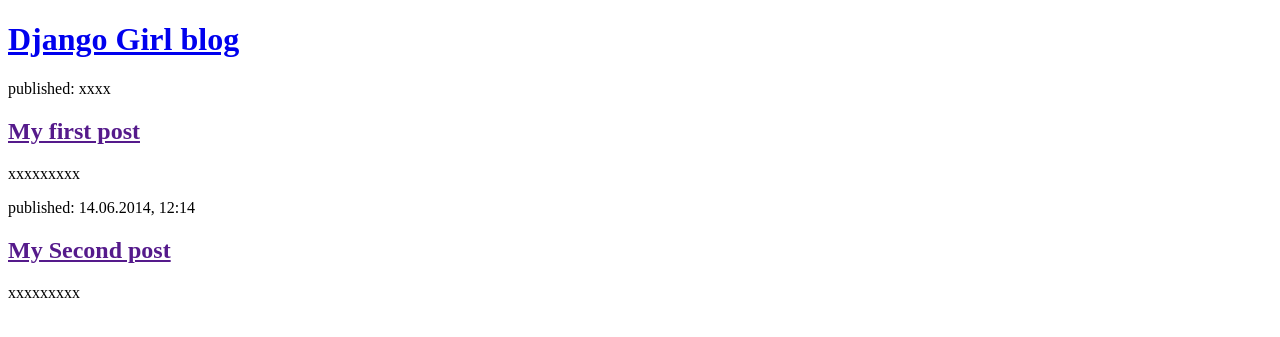
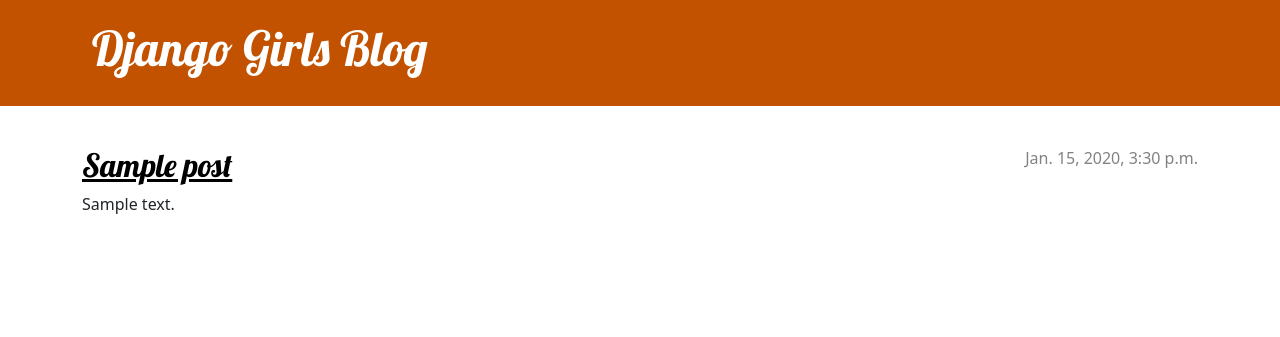
Before and after one commit to emht/django-girls-tutorial, a Django app: page / in a window 1280 px wide. Shown: the top 337 px of the page. Run offline with Django 4.2, Linux system fonts and the light colour scheme; tables that the repository leaves empty hold one stand-in row (values such as "Sample post").

Commit message:
Update Static_URL Add css and update frontend

```diff
--- /dev/null
+++ b/src/blog/static/css/blog.css
@@ -0,0 +1,70 @@
+.page-header {
+    background-color: #C25100;
+    margin-top: 0;
+    margin-bottom: 40px;
+    padding: 20px 20px 20px 40px;
+}
+
+.page-header h1,
+.page-header h1 a,
+.page-header h1 a:visited,
+.page-header h1 a:active {
+    color: #ffffff;
+    font-size: 36pt;
+    text-decoration: none;
+}
+
+h1,
+h2,
+h3,
+h4 {
+    font-family: 'Lobster', cursive;
+}
+
+.date {
+    color: #828282;
+}
+
+.save {
+    float: right;
+}
+
+.post-form textarea,
+.post-form input {
+    width: 100%;
+}
+
+.top-menu,
+.top-menu:hover,
+.top-menu:visited {
+    color: #ffffff;
+    float: right;
+    font-size: 26pt;
+    margin-right: 20px;
+}
+
+.post {
+    margin-bottom: 70px;
+}
+
+.post h2 a,
+.post h2 a:visited {
+    color: #000000;
+}
+
+.post > .date,
+.post > .actions {
+    float: right;
+}
+
+.btn-secondary,
+.btn-secondary:visited {
+    color: #C25100;
+    background: none;
+    border-color: #C25100;
+}
+
+.btn-secondary:hover {
+    color: #FFFFFF;
+    background-color: #C25100;
+}
--- a/src/blog/templates/blog/post_list.html
+++ b/src/blog/templates/blog/post_list.html
@@ -1,24 +1,34 @@
+{% load static %}
+
 <!doctype html>
 <html>
     <head>
         <title>Django blog</title>
+        <link href="//fonts.googleapis.com/css?family=Lobster&subset=latin,latin-ext" rel="stylesheet" type="text/css">
+        <link rel="stylesheet" href="https://cdn.jsdelivr.net/npm/bootstrap@5.1.3/dist/css/bootstrap.min.css" integrity="sha384-1BmE4kWBq78iYhFldvKuhfTAU6auU8tT94WrHftjDbrCEXSU1oBoqyl2QvZ6jIW3" crossorigin="anonymous">
+        <link rel="stylesheet" href="{% static 'css/blog.css' %}">
     </head>
 
     <body>
-        <header>
-            <h1><a href="/">Django Girl blog</a></h1>
+        <header class="page-header">
+            <div class="container">
+                <h1><a href="/">Django Girls Blog</a></h1>
+            </div>
         </header>
-
-        <article>
-            <time>published: xxxx</time>
-            <h2><a href="">My first post</a></h2>
-            <p>xxxxxxxxx</p>
-        </article>
-        <article>
-            <time>published: 14.06.2014, 12:14</time>
-            <h2><a href="">My Second post</a></h2>
-            <p>xxxxxxxxx</p>
-        </article>
-
+        <main class="container">
+            <div class="row">
+                <div class="col">
+                    {% for post in posts %}
+                        <article class="post">
+                            <time class="date">
+                                {{ post.published_date }}
+                            </time>
+                            <h2><a href="">{{ post.title }}</a></h2>
+                            <p>{{ post.content|linebreaksbr }}</p>
+                        </article>
+                    {% endfor %}
+                </div>
+            </div>
+        </main>
     </body>
 </html>
--- a/src/settings.py
+++ b/src/settings.py
@@ -116,7 +116,7 @@
 # Static files (CSS, JavaScript, Images)
 # https://docs.djangoproject.com/en/4.1/howto/static-files/
 
-STATIC_URL = 'static/'
+STATIC_URL = 'static/blog/'
 STATIC_ROOT = BASE_DIR / 'static'
 
 # Default primary key field type
```
